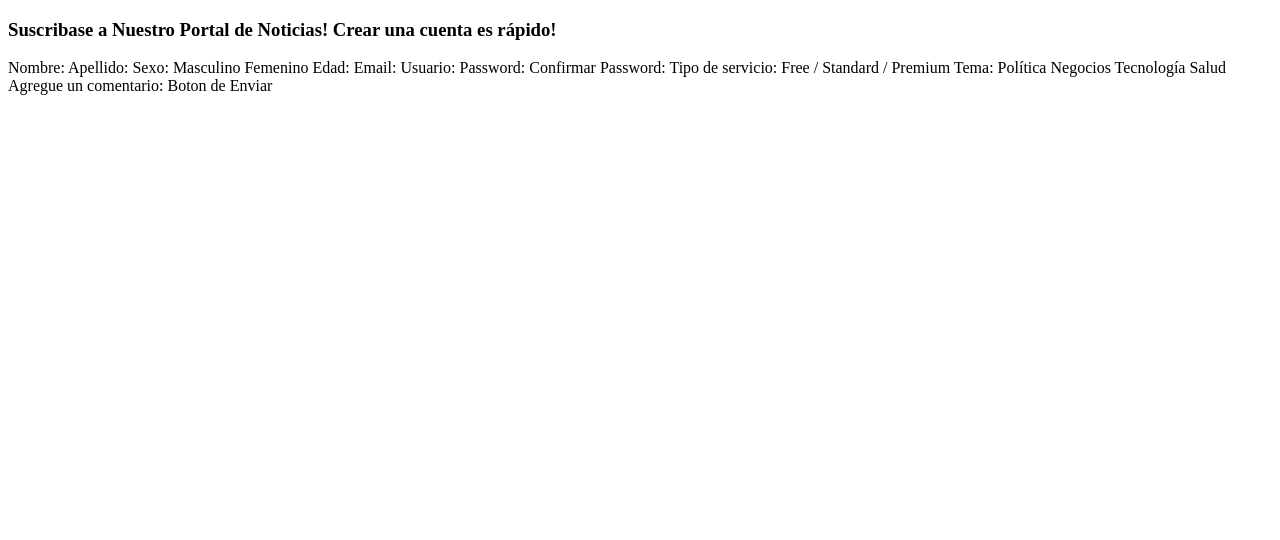
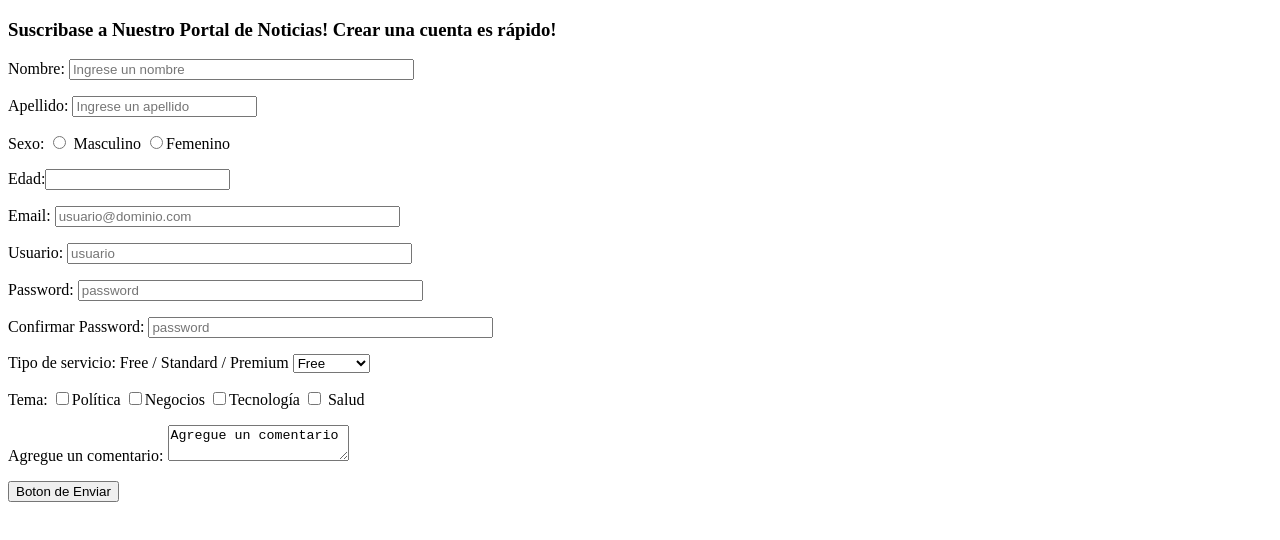
Before and after one commit to UCC-LabCompu2/ejercicios2022-vgaggio, a plain HTML site: page Ejercicios-HTML/ej_formulario.html in a window 1280 px wide. Drawn offline with Linux system fonts and the light colour scheme.

Commit message:
Se agrego ejercicio de formularios

```diff
--- a/Ejercicios-HTML/ej_formulario.html
+++ b/Ejercicios-HTML/ej_formulario.html
@@ -18,25 +18,67 @@
     https://www.w3schools.com/html/tryit.asp?filename=tryhtml_elem_output-->
 
 <h3>Suscribase a Nuestro Portal de Noticias! Crear una cuenta es rápido!</h3>
-Nombre:
-Apellido:
-Sexo: Masculino Femenino
-Edad:
-Email:
-Usuario:
-Password:
-Confirmar Password:
+<form name="suscription">
+    <p>
+     <label for="nombre">Nombre:</label>   <input type="text" name="nombre" id="nombre" placeholder="Ingrese un nombre" size="40">
+    </p>
+   <p>
+       <label for="apellido">Apellido:</label>    <input type="text" name="apellido" id="apellido" placeholder="Ingrese un apellido">
+   </p>
+   <p>
+       Sexo:  <input type="radio" name="genero" value="masculino" id="radio_masculino"><label for="radio_masculino"> Masculino</label>
+              <input type="radio" name="genero" value="femenino" id="radio_femenino"><label for="radio_femenino">Femenino</label>
+   </p>
+  <p>
+    <label for="edad">Edad:</label><input type="number" name="edad" id="edad">
+  </p>
 
-Tipo de servicio: Free / Standard / Premium
-Tema:
-Política
-Negocios
-Tecnología
-Salud
+    <p>
+        <label for="email"> Email: </label><input type="email" name="email" id="email" placeholder="usuario@dominio.com" size="40">
+    </p>
 
-Agregue un comentario:
+    <p>
+        <label for="usuario"> Usuario: </label><input type="text" name="usuario" id="usuario" placeholder="usuario" size="40">
+    </p>
 
-Boton de Enviar
+    <p>
+      <label for="pass"> Password:  </label>   <input type="password" name="pass" id="pass" maxlength="12" placeholder="password" size="40">
+    </p>
+
+    <p>
+        <label for="pass"> Confirmar Password:</label> <input type="password" name="pass" id="repeatPass" maxlength="12" placeholder="password" size="40">
+    </p>
+
+
+    <p>
+       <label for="tipoServicio">Tipo de servicio: Free / Standard / Premium </label>
+        <select name="tipoServicio" id="tipoServicio">
+            <option value="free">Free</option>
+            <option value="standard">Standard</option>
+            <option value="premium">Premium</option>
+        </select>
+    </p>
+
+
+    <p>
+        Tema:
+        <input type="checkbox" name="politica" id="politica"><label for="politica">Política</label>
+        <input type="checkbox" name="negocios" id="negocios"><label for="negocios">Negocios</label>
+        <input type="checkbox" name="tech" id="tech"><label for="tech">Tecnología </label>
+        <input type="checkbox" name="salud" id="salud"> <label for="salud">Salud </label>
+    </p>
+
+<p>
+    <label for="comentario">Agregue un comentario:</label>
+    <textarea name="comentario" id="comentario">Agregue un comentario</textarea>
+</p>
+
+    <p>
+        <button>Boton de Enviar</button>
+    </p>
+
+
+</form>
 
 
 </body>
```
Also changed, not shown: Ejercicios-HTML/ej_formulario2.html (+1 -1 lines).
